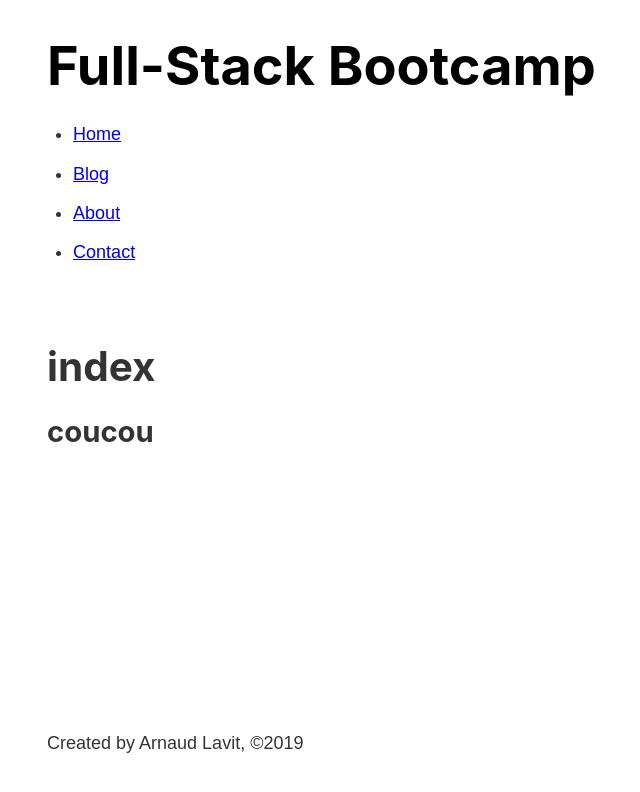
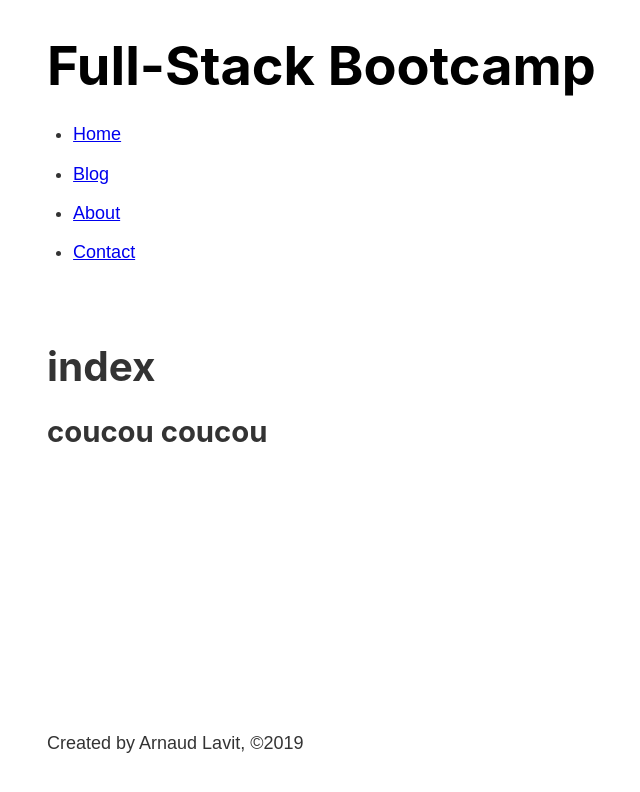
Before and after one commit to arnaud-lavit/gatsby-blog, a Gatsby site: page / in a window 1280 px wide. Shown: the whole page, without its empty margins (236-876 px from the left). Built offline with nearby package versions, Linux system fonts and the light colour scheme; Gatsby itself is replaced by a stand-in of ours.

Commit message:
index modifié

```diff
--- a/src/pages/index.js
+++ b/src/pages/index.js
@@ -7,7 +7,7 @@ const IndexPage = () => {
     <Layout>
       <Head title="Home" />
       <h1>index</h1>
-      <h2>coucou</h2>
+      <h2>coucou coucou</h2>
     </Layout>
 
   )
```
